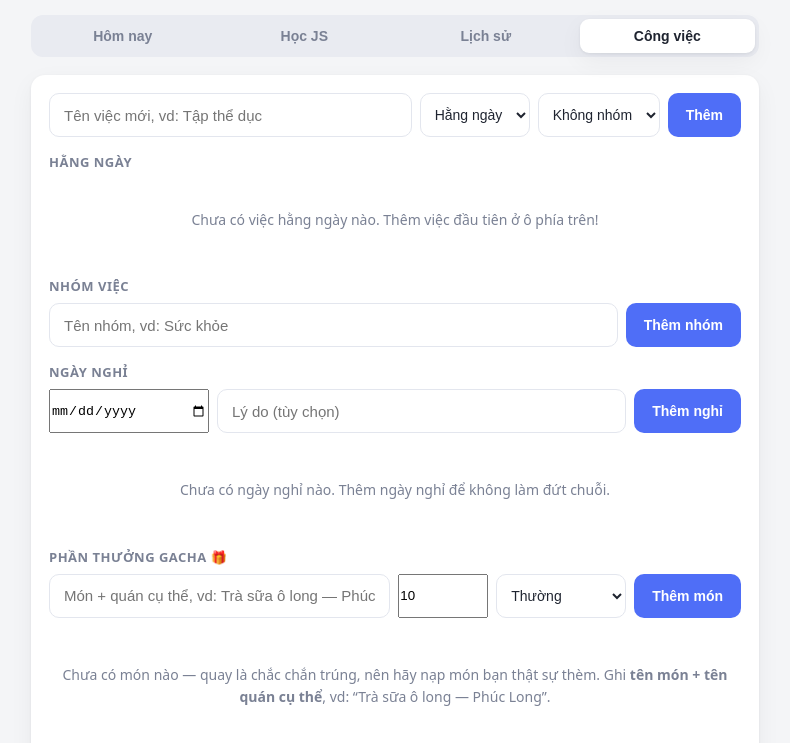
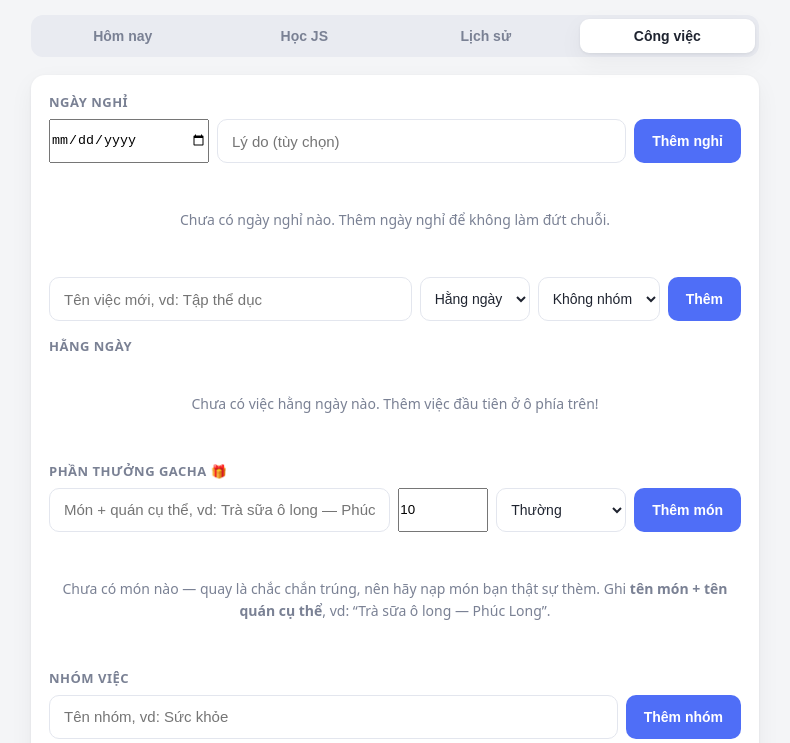
Before and after one commit to phamhoainamdev-web/Jslearing, a website: page Habitchecker/index.html in a window 1280 px wide. Both pictures are taken after a click on the button "Công việc". Shown: the part 57-800 px from the top of the page, without its empty margins (245-1035 px from the left). Drawn offline with Linux system fonts and the light colour scheme.

Commit message:
sắp xếp lại thứ tự mục tab Công việc, pool gacha hiển thị theo weight tăng dần

```diff
--- a/Habitchecker/index.html
+++ b/Habitchecker/index.html
@@ -473,7 +473,15 @@
   <!-- ===== TAB CÔNG VIỆC ===== -->
   <section id="view-manage" class="hidden">
     <div class="card">
+      <div class="section-title" style="margin-top:0">Ngày nghỉ</div>
       <div class="add-row">
+        <input id="skipDateInput" type="date" style="flex:0 1 160px; min-width:140px" value="">
+        <input id="skipReasonInput" type="text" placeholder="Lý do (tùy chọn)" maxlength="80">
+        <button class="btn" id="addSkipBtn">Thêm nghỉ</button>
+      </div>
+      <ul class="manage-list" id="skipsList"></ul>
+
+      <div class="add-row" style="margin-top:16px">
         <input id="newTaskInput" type="text" placeholder="Tên việc mới, vd: Tập thể dục" maxlength="80">
         <select id="newTaskRepeat">
           <option value="daily">Hằng ngày</option>
@@ -497,21 +505,6 @@
         <div class="section-title" style="margin-top:16px">Đã lưu trữ</div>
         <ul class="manage-list" id="archivedList"></ul>
       </div>
-
-      <div class="section-title" style="margin-top:16px">Nhóm việc</div>
-      <div class="add-row">
-        <input id="newGroupInput" type="text" placeholder="Tên nhóm, vd: Sức khỏe" maxlength="40">
-        <button class="btn" id="addGroupBtn">Thêm nhóm</button>
-      </div>
-      <ul class="manage-list" id="groupsList"></ul>
-
-      <div class="section-title" style="margin-top:16px">Ngày nghỉ</div>
-      <div class="add-row">
-        <input id="skipDateInput" type="date" style="flex:0 1 160px; min-width:140px" value="">
-        <input id="skipReasonInput" type="text" placeholder="Lý do (tùy chọn)" maxlength="80">
-        <button class="btn" id="addSkipBtn">Thêm nghỉ</button>
-      </div>
-      <ul class="manage-list" id="skipsList"></ul>
 
       <div class="section-title" style="margin-top:16px">Phần thưởng gacha 🎁</div>
       <div class="add-row">
@@ -525,6 +518,13 @@
         <button class="btn" id="addRewardBtn">Thêm món</button>
       </div>
       <ul class="manage-list" id="rewardPoolList"></ul>
+
+      <div class="section-title" style="margin-top:16px">Nhóm việc</div>
+      <div class="add-row">
+        <input id="newGroupInput" type="text" placeholder="Tên nhóm, vd: Sức khỏe" maxlength="40">
+        <button class="btn" id="addGroupBtn">Thêm nhóm</button>
+      </div>
+      <ul class="manage-list" id="groupsList"></ul>
 
       <div class="section-title" style="margin-top:16px">Dữ liệu 💾</div>
       <div class="add-row">
@@ -1878,7 +1878,9 @@ function renderRewardPool() {
     return;
   }
   list.innerHTML = '';
-  for (const p of state.economy.pool) {
+  // Hiển thị weight thấp → cao (món hiếm lên đầu); chỉ sắp bản sao, không đổi thứ tự trong state
+  const sorted = [...state.economy.pool].sort((a, b) => Number(a.weight) - Number(b.weight));
+  for (const p of sorted) {
     const li = document.createElement('li');
 
     const name = document.createElement('span');
```
